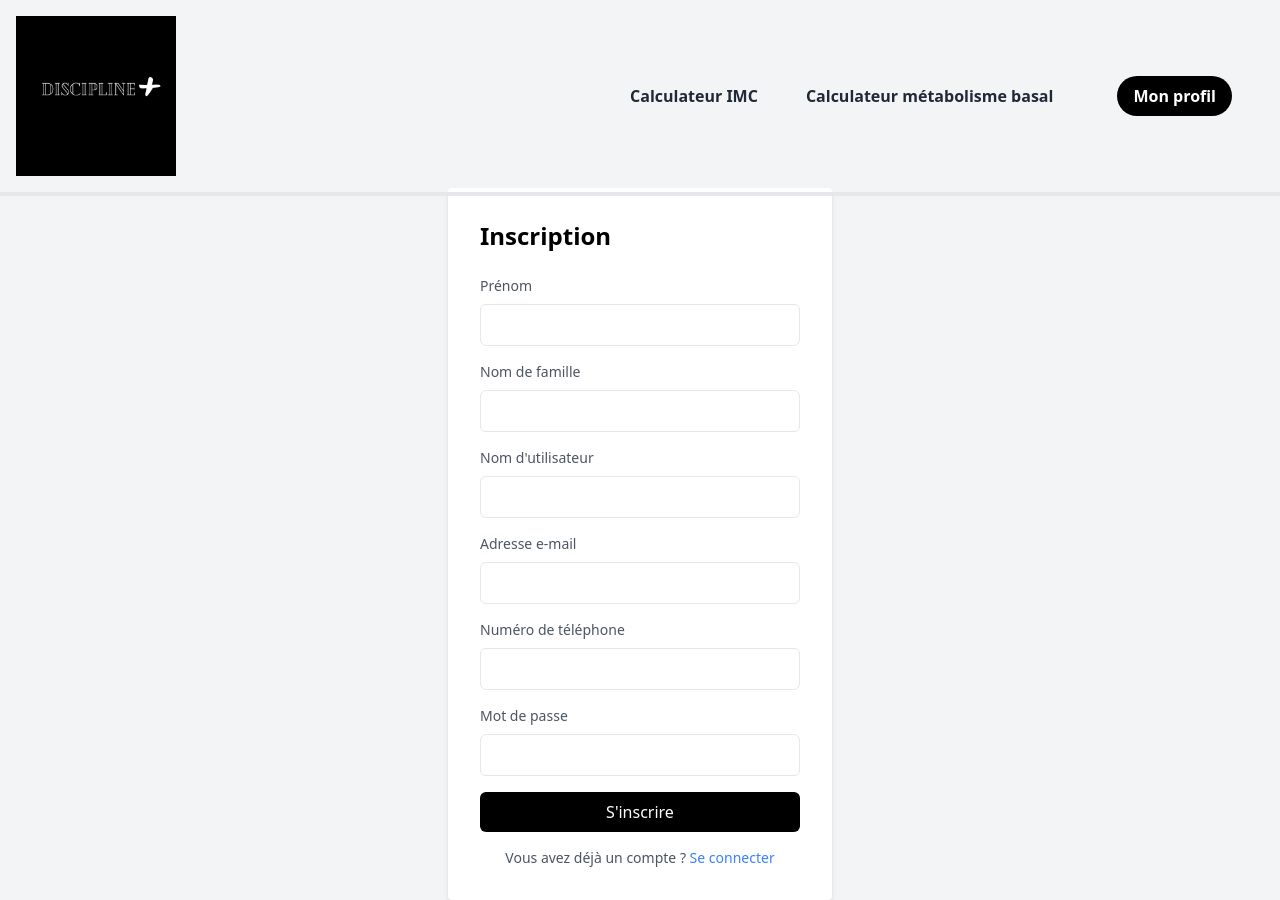
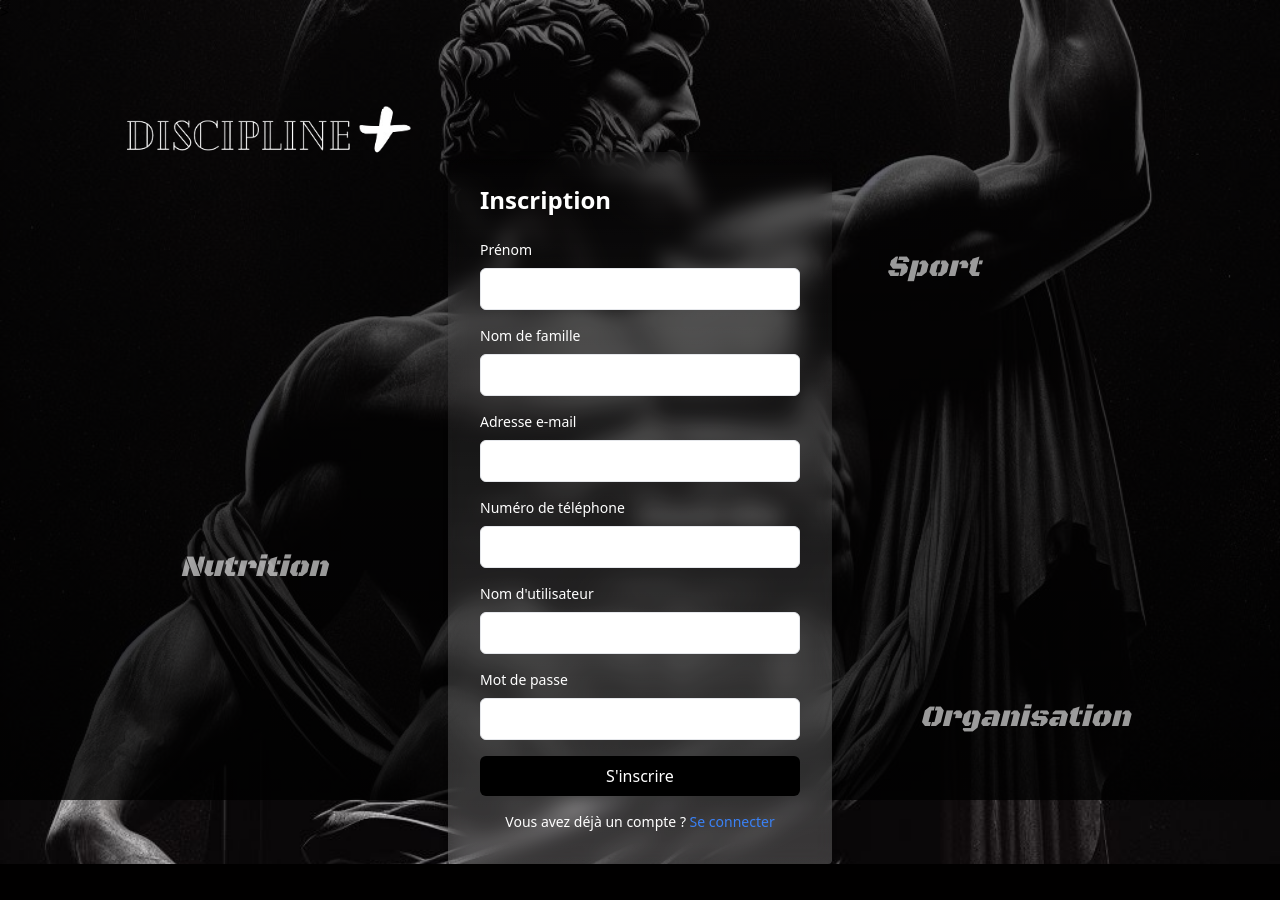
Before and after one commit to Dams4953/suivi_diet, a PHP site: page /view/register.php in a window 1280 px wide. After the commit the page ends 864 px from the top, so only its background shows below. Run offline with PHP 8.4, Linux system fonts and the light colour scheme.

Commit message:
Modification page register.php coté front

```diff
--- a/view/register.php
+++ b/view/register.php
@@ -6,62 +6,146 @@
     <meta name="viewport" content="width=device-width, initial-scale=1.0">
     <title>Page d'Inscription</title>
     <link href="https://cdn.jsdelivr.net/npm/tailwindcss@2.2.19/dist/tailwind.min.css" rel="stylesheet">
+    <link rel="preconnect" href="https://fonts.googleapis.com">
+    <link rel="preconnect" href="https://fonts.gstatic.com" crossorigin>
+    <link href="https://fonts.googleapis.com/css2?family=Black+Ops+One&family=Cinzel:wght@400..900&family=Great+Vibes&family=Satisfy&family=Shadows+Into+Light&display=swap" rel="stylesheet">
+    <style>
+        .flou {
+            backdrop-filter: blur(10px);
+            background: linear-gradient(to bottom, rgba(255, 255, 255, 0), rgba(255, 255, 255, 0.2));
+        }
+
+        .intro-text {
+            position: absolute;
+            top: 0;
+            left: 0;
+            margin-top: 20px;
+            margin-left: 20px;
+            max-width: 1200;
+            z-index: 1;
+        }
+
+        .custom-text {
+            font-family: 'Black Ops One', sans-serif;
+            opacity: 0.6;
+        }
+
+        .fade-in-paragraph {
+            opacity: 0;
+            animation: fadeIn 3s ease-in-out forwards;
+        }
+
+        @keyframes fadeIn {
+            0% {
+                opacity: 0;
+            }
+
+            100% {
+                opacity: 0.6;
+            }
+        }
+
+        .delay-3s {
+            animation-delay: 0.5s;
+        }
+
+        .delay-5s {
+            animation-delay: 3s;
+        }
+
+        .delay-7s {
+            animation-delay: 5s;
+        }
+
+        .delay-9s {
+            animation-delay: 7s;
+        }
+
+        .delay-11s {
+            animation-delay: 9s;
+        }
+
+        .delay-13s {
+            animation-delay: 11s;
+        }
+
+        .delay-15s {
+            animation-delay: 13s;
+        }
+    </style>
 </head>
 
-<body class="bg-gray-100 h-screen flex items-center justify-center">
-
-    <nav class="p-4 absolute top-0 left-0 right-0 border-b-4">
-        <div class="w-full flex items-center justify-between">
+<body class="h-screen flex flex-col items-start justify-start bg-no-repeat bg-cover bg-center bg-black" style="background-image: linear-gradient(to bottom, rgba(0, 0, 0, 0.5), rgba(0, 0, 0, 0.8)), url('src/img/3.jpg');">>
+    <nav>
+        <div class="flex items-center">
+            <div class="ml-16 -mt-16">
                 <a href="http://projets.test/suivi_diet/" class="hover:text-gray-300">
-                <img src="src/img/logo.png" alt="Logo" class="mx-auto h-40 w-auto">
+                    <img src="src/img/logo1.png" alt="Logo" class="h-96 w-auto">
                 </a>
-            <div class="flex items-center space-x-4">
-                <form action="" method="POST">
-                    <button type="submit" class="font-bold text-gray-800 py-2 px-4">Calculateur IMC</button>
-                </form>
-                <form action="" method="POST">
-                    <button type="submit" class="font-bold text-gray-800 py-2 px-4">Calculateur métabolisme basal</button>
-                </form>
-                <form action="view/login.php" method="POST">
-                    <button type="submit" class="font-bold bg-black text-white py-2 px-4 mx-8 rounded-full hover:bg-gray-700">Mon profil</button>
-                </form>
             </div>
         </div>
     </nav>
 
-    <div class="bg-white p-8 rounded shadow-md w-96  mt-72">
+    <div style="position: absolute; top: 500px; right: 500px;">
+        <p class="fade-in-paragraph delay-9s text-white font-serif italic text-3xl mb-2 custom-text">Contrôle</p>
+    </div>
 
-        <h1 class="text-2xl font-semibold mb-6">Inscription</h1>
+    <div style="position: absolute; top: 700px; right: 150px;">
+        <p class="fade-in-paragraph delay-7s text-white font-serif italic text-3xl mb-2 custom-text">Organisation</p>
+    </div>
+
+    <div style="position: absolute; top: 250px; right: 300px;">
+        <p class="fade-in-paragraph delay-5s text-white font-serif italic text-3xl mb-2 custom-text">Sport</p>
+    </div>
+
+    <div style="position: absolute; top: 550px; left: 180px;">
+        <p class="fade-in-paragraph delay-3s text-white font-serif italic text-3xl mb-2 custom-text">Nutrition</p>
+    </div>
+
+    <div style="position: absolute; top: 800px; left: 500px;">
+        <p class="fade-in-paragraph delay-11s text-white font-serif italic text-3xl mb-2 custom-text">Analyse</p>
+    </div>
+
+    <div style="position: absolute; top: 300px; left: 450px;">
+        <p class="fade-in-paragraph delay-13s text-white font-serif italic text-3xl mb-2 custom-text ">Motivation</p>
+    </div>
+
+
+    <main class="mx-auto -mt-48">
+
+        <div class="bg-white p-8 rounded shadow-md w-96 flou">
+
+            <h1 class="text-2xl text-white font-semibold mb-6">Inscription</h1>
 
             <form action="../controller/register_controller.php" method="POST">
 
                 <div class="mb-4">
-                <label for="first_name" class="block text-gray-600 text-sm font-medium mb-2">Prénom</label>
+                    <label for="first_name" class="block text-white text-sm font-medium mb-2">Prénom</label>
                     <input type="text" id="first_name" name="first_name" class="w-full px-4 py-2 border rounded-md focus:outline-none focus:border-blue-400" required>
                 </div>
 
                 <div class="mb-4">
-                <label for="last_name" class="block text-gray-600 text-sm font-medium mb-2">Nom de famille</label>
+                    <label for="last_name" class="block text-white text-sm font-medium mb-2">Nom de famille</label>
                     <input type="text" id="last_name" name="last_name" class="w-full px-4 py-2 border rounded-md focus:outline-none focus:border-blue-400" required>
                 </div>
 
                 <div class="mb-4">
-                <label for="username" class="block text-gray-600 text-sm font-medium mb-2">Nom d'utilisateur</label>
+                    <label for="email" class="block text-white text-sm font-medium mb-2">Adresse e-mail</label>
+                    <input type="email" id="email" name="email" class="w-full px-4 py-2 border rounded-md focus:outline-none focus:border-blue-400" required>
+                </div>
+
+                <div class="mb-4">
+                    <label for="phone_number" class="block text-white text-sm font-medium mb-2">Numéro de téléphone</label>
+                    <input type="tel" id="phone_number" name="phone_number" class="w-full px-4 py-2 border rounded-md focus:outline-none focus:border-blue-400">
+                </div>
+
+                <div class="mb-4">
+                    <label for="username" class="block text-white text-sm font-medium mb-2">Nom d'utilisateur</label>
                     <input type="text" id="username" name="username" class="w-full px-4 py-2 border rounded-md focus:outline-none focus:border-blue-400" required>
                 </div>
 
                 <div class="mb-4">
-                <label for="email" class="block text-gray-600 text-sm font-medium mb-2">Adresse e-mail</label>
-                <input type="email" id="email" name="email" class="w-full px-4 py-2 border rounded-md focus:outline-none focus:border-blue-400" required>
-            </div>
-
-            <div class="mb-4">
-                <label for="phone_number" class="block text-gray-600 text-sm font-medium mb-2">Numéro de téléphone</label>
-                <input type="tel" id="phone_number" name="phone_number" class="w-full px-4 py-2 border rounded-md focus:outline-none focus:border-blue-400">
-            </div>
-
-            <div class="mb-4">
-                <label for="password" class="block text-gray-600 text-sm font-medium mb-2">Mot de passe</label>
+                    <label for="password" class="block text-white text-sm font-medium mb-2">Mot de passe</label>
                     <input type="password" id="password" name="password" class="w-full px-4 py-2 border rounded-md focus:outline-none focus:border-blue-400" required>
                 </div>
 
@@ -70,10 +154,11 @@
             </form>
 
             <div class="mt-4 text-center">
-            <p class="text-sm text-gray-600">Vous avez déjà un compte ? <a href="http://projets.test/suivi_diet/view/login.php#" class="text-blue-500">Se connecter</a></p>
+                <p class="text-sm text-white">Vous avez déjà un compte ? <a href="http://projets.test/suivi_diet/view/login.php#" class="text-blue-500">Se connecter</a></p>
             </div>
 
         </div>
+    </main>
 
 </body>
 
```
Also changed, not shown: view/login.php (+9 -20 lines), view/src/img/1.jpg (added), view/src/img/logo1.png (added), view/src/img/logoTest.png (renamed from view/src/img/logo.png). Lines whose indentation alone changed are shown as unchanged.
